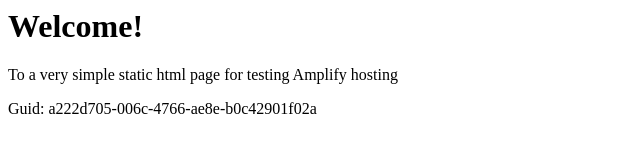
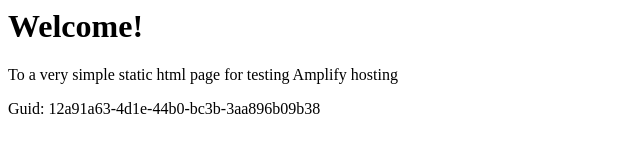
Before and after one commit to aws-aemilia-bah/Github-PR-Commit-Integration-Test-DoNotTouch-GitHubAutoBuildPushCanaryTest-v2-prod-me-south-1, a website: page src/index.html in a window 1280 px wide. Shown: the full height of the page, 0-640 px from the left. Drawn offline with Linux system fonts and the light colour scheme.

Commit message:
commit from integ tests

```diff
--- a/src/index.html
+++ b/src/index.html
@@ -12,6 +12,6 @@
 <body>
     <h1>Welcome!</h1>
     <p>To a very simple static html page for testing Amplify hosting</p>
-    <p>Guid: a222d705-006c-4766-ae8e-b0c42901f02a</p></body>
+    <p>Guid: 12a91a63-4d1e-44b0-bc3b-3aa896b09b38</p></body>
 
 </html>
```
